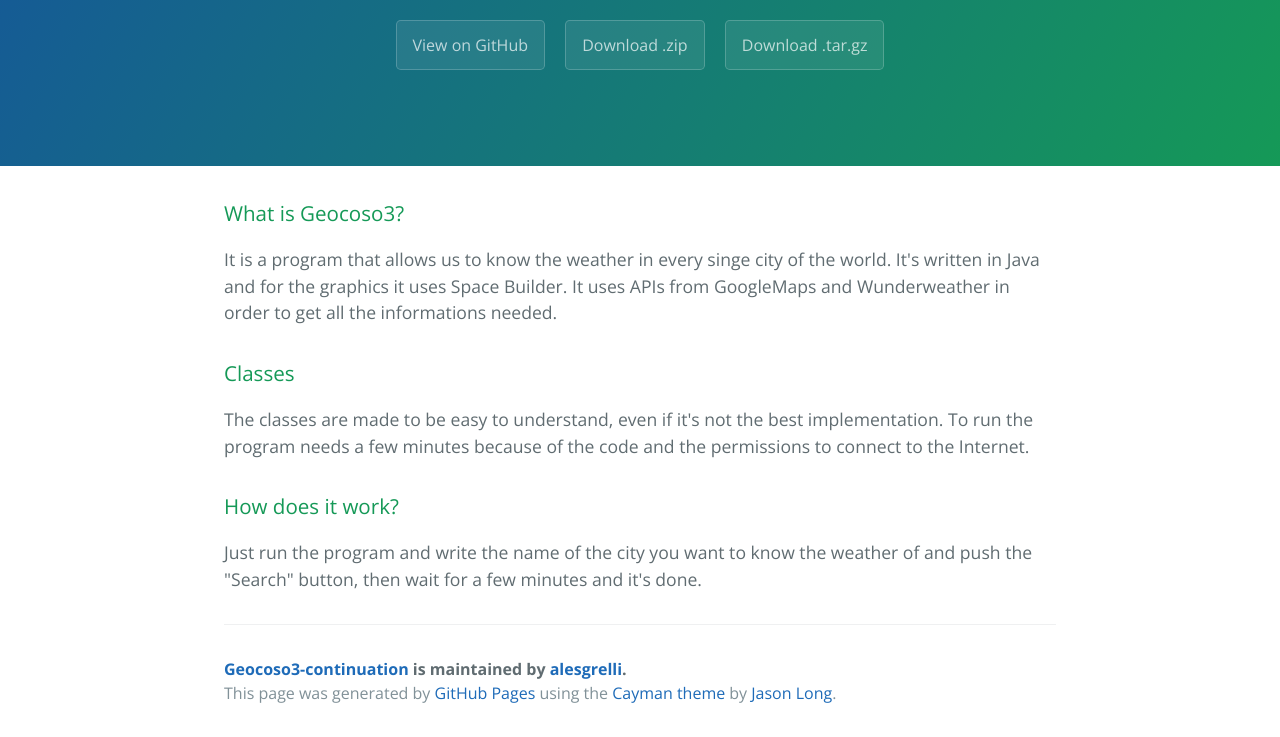
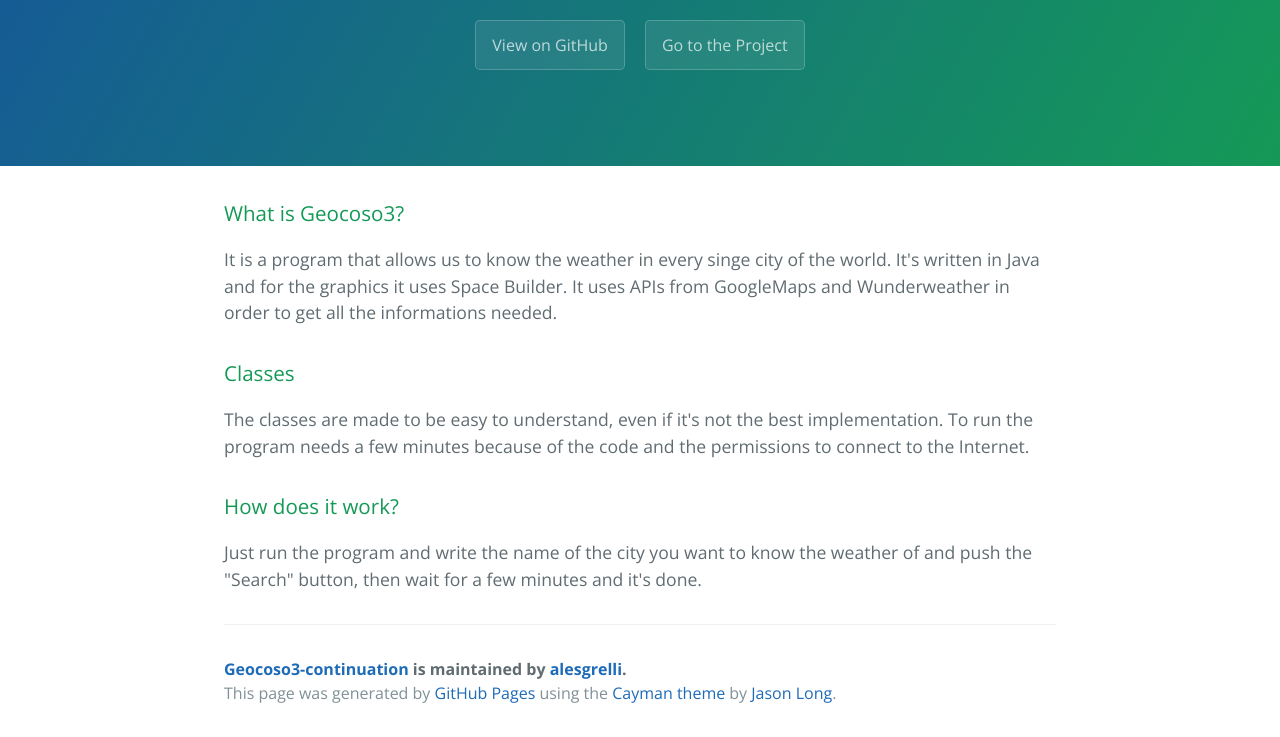
Before and after one commit to alesgrelli/Geocoso3-continuation, a plain HTML site: page index.html in a window 1280 px wide. Shown: the part 170-907 px from the top of the page. Drawn offline with nearby package versions, Linux system fonts and the light colour scheme.

Commit message:
Update index.html

```diff
--- a/index.html
+++ b/index.html
@@ -14,8 +14,7 @@
       <h1 class="project-name">Geocoso3-continuation</h1>
       <h2 class="project-tagline"></h2>
       <a href="https://github.com/alesgrelli/Geocoso3-continuation" class="btn">View on GitHub</a>
-      <a href="https://github.com/alesgrelli/Geocoso3-continuation/zipball/master" class="btn">Download .zip</a>
-      <a href="https://github.com/alesgrelli/Geocoso3-continuation/tarball/master" class="btn">Download .tar.gz</a>
+      <a href="https://github.com/5AI-2015-TPI-pollini/progetto-java-xml-alesgrelli.git" class="btn">Go to the Project</a>
     </section>
 
     <section class="main-content">
```
